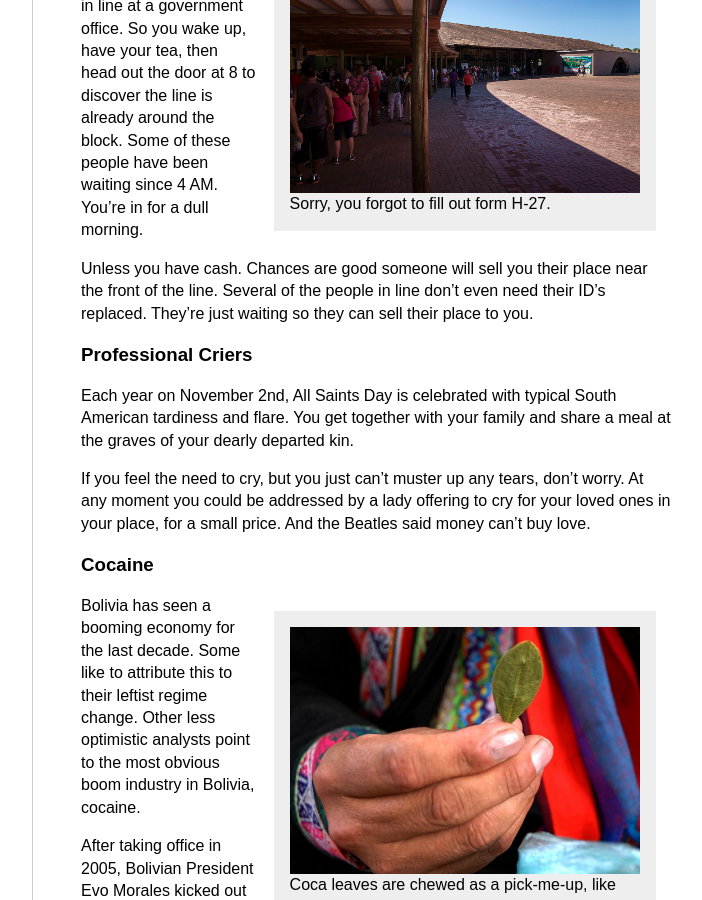
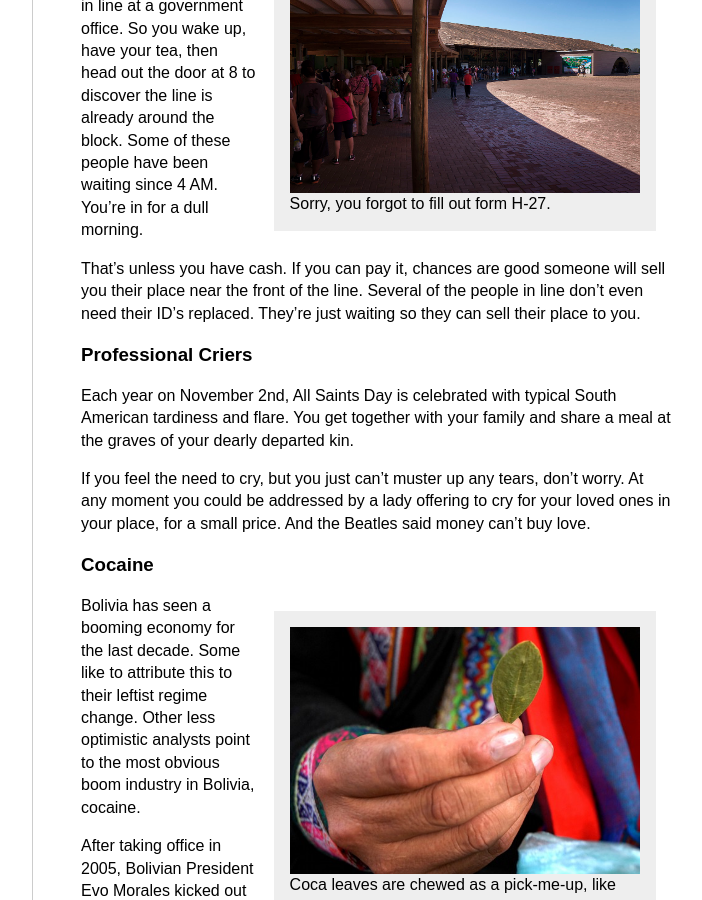
Before and after one commit to dankuck/dankuck.github.io, a Jekyll site: the page built from _posts/2017-03-24-bolivian-free-market.md, in a window 1280 px wide and 900 px high, scrolled down 1010 px. Shown: the whole window, without its empty margins (208-910 px from the left). Built offline with Jekyll 4.4.1, drawn with Linux system fonts in a browser that asks for light colours.

Commit message:
Was too easy to read those sentences together into nonsense.

```diff
--- a/_posts/2017-03-24-bolivian-free-market.md
+++ b/_posts/2017-03-24-bolivian-free-market.md
@@ -26,7 +26,7 @@ Here political parties accuse each other of paying people to protest. In Bolivia
 
 To replace your expired government issued ID in Bolivia, you need to wait in line at a government office. So you wake up, have your tea, then head out the door at 8 to discover the line is already around the block. Some of these people have been waiting since 4 AM. You're in for a dull morning.
 
-Unless you have cash. Chances are good someone will sell you their place near the front of the line. Several of the people in line don't even need their ID's replaced. They're just waiting so they can sell their place to you.
+That's unless you have cash. If you can pay it, chances are good someone will sell you their place near the front of the line. Several of the people in line don't even need their ID's replaced. They're just waiting so they can sell their place to you.
 
 ### Professional Criers
 
```
